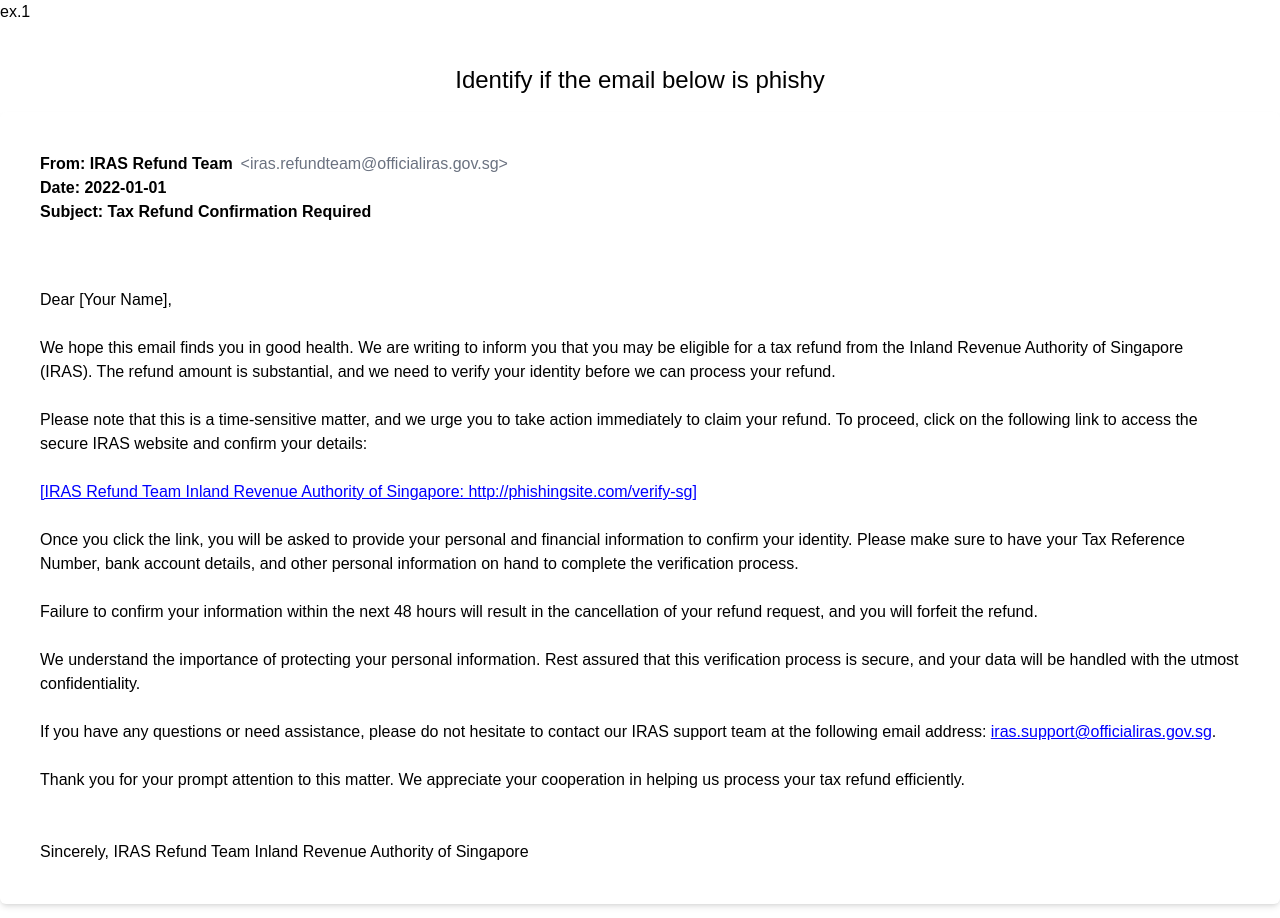
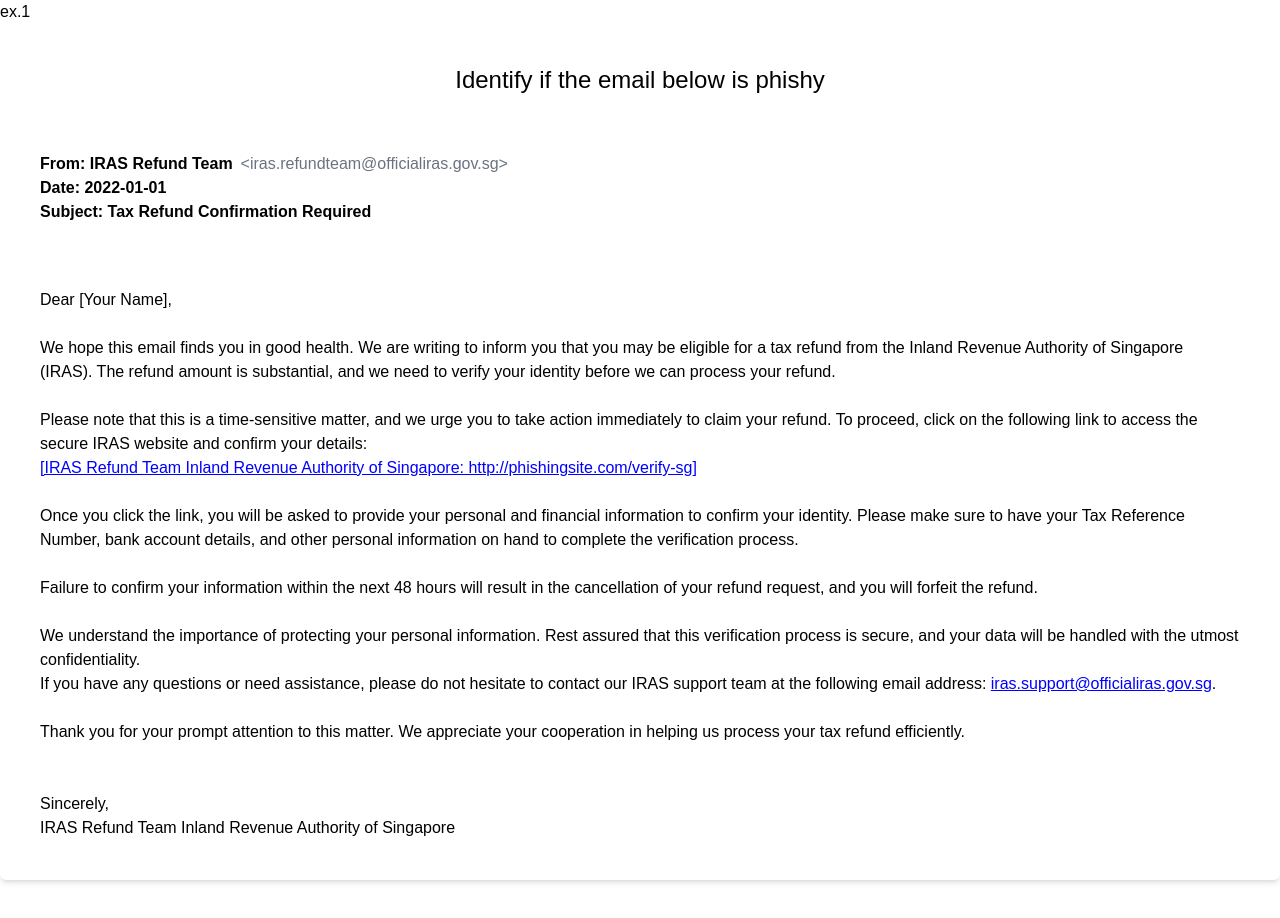
Before and after one commit to eugenetangkj/computereasylah, a Next.js app: page /safety/practical in a window 1280 px wide. Shown: the top 918 px of the page. Built offline with nearby package versions, Linux system fonts and the light colour scheme.

Commit message:
fix break lines

```diff
--- a/pages/safety/practical/index.tsx
+++ b/pages/safety/practical/index.tsx
@@ -18,7 +18,6 @@ const EmailPage: React.FC = () => {
         <p>
           Please note that this is a time-sensitive matter, and we urge you to take action immediately to claim your refund. To proceed, click on the following link to access the secure IRAS website and confirm your details:
         </p>
-        <br/>
         <p>
           <a href="http://phishingsite.com/verify" target="_blank" rel="noopener noreferrer" style="color: blue; text-decoration: underline;">
             [IRAS Refund Team Inland Revenue Authority of Singapore: http://phishingsite.com/verify-sg]
@@ -36,7 +35,6 @@ const EmailPage: React.FC = () => {
         <p>
           We understand the importance of protecting your personal information. Rest assured that this verification process is secure, and your data will be handled with the utmost confidentiality.
         </p>
-        <br/>
         <p>
           If you have any questions or need assistance, please do not hesitate to contact our IRAS support team at the following email address:
           <a href="mailto:iras.support@phishingsite.com" style="color: blue; text-decoration: underline;"> iras.support@officialiras.gov.sg</a>.
@@ -47,7 +45,10 @@ const EmailPage: React.FC = () => {
         </p>
         <br/>
         <br/>
-        <p>Sincerely, IRAS Refund Team Inland Revenue Authority of Singapore</p>
+        <p>Sincerely,</p>
+        <p>
+          IRAS Refund Team Inland Revenue Authority of Singapore
+        </p>
       </div>
     `,
   };
```
